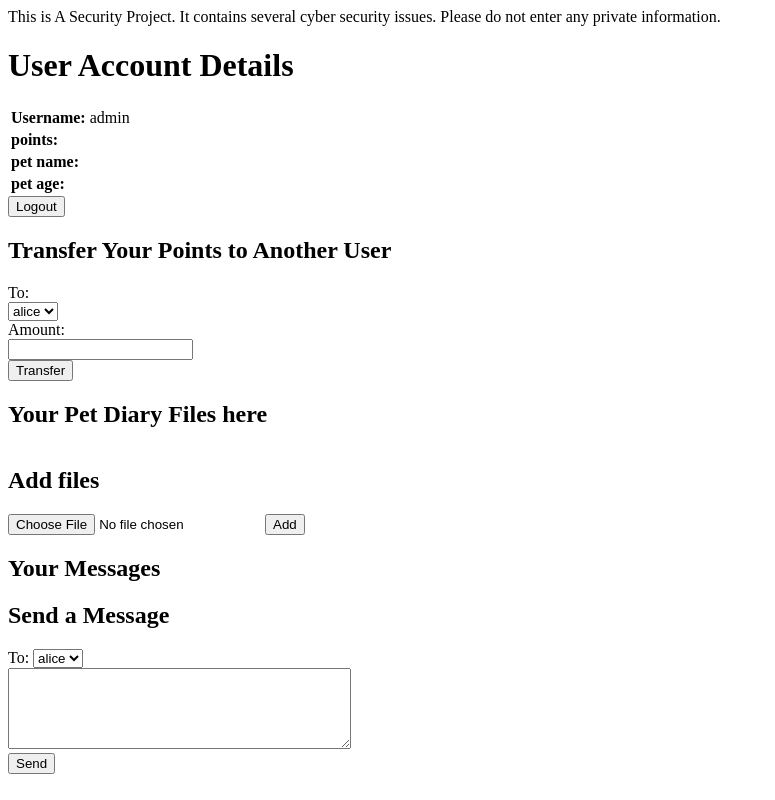
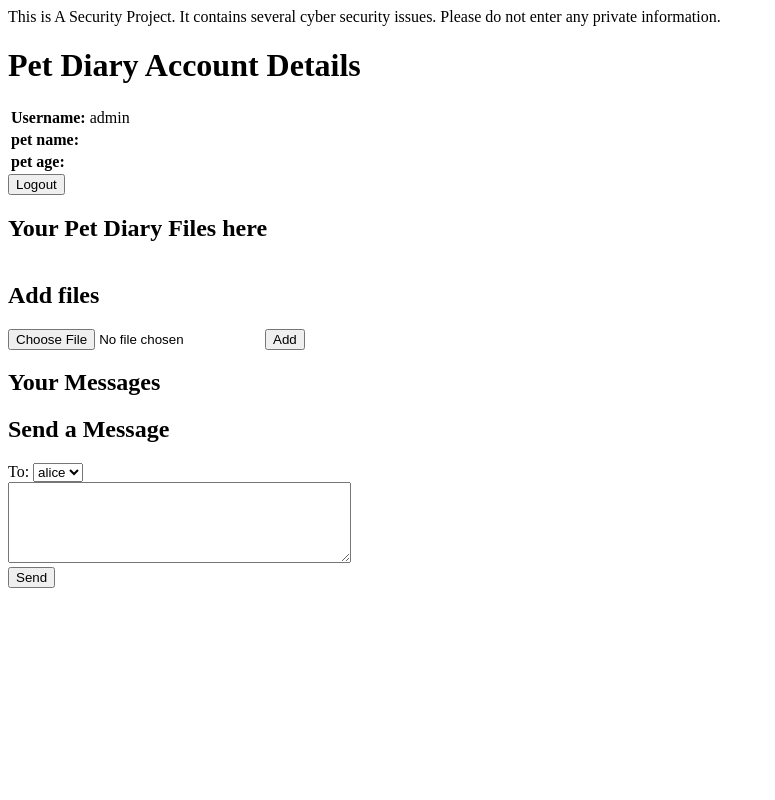
Before and after one commit to SrinathAkkem/Broken-Access-Control-Matrix, a Django app: page /pages/ in a window 1280 px wide. Shown: the whole page, without its empty margins (0-775 px from the left). Run offline with Django 3.2, Linux system fonts and the light colour scheme; a user stored in the database is signed in; data comes from the database, SQL or seed files in the repository; both versions use the stored data as it was after the commit.

Commit message:
commit 4

```diff
--- /dev/null
+++ b/media/user_3/lassie.txt
@@ -0,0 +1 @@
+Lassie is my dog.
--- a/pages/templates/pages/index.html
+++ b/pages/templates/pages/index.html
@@ -5,13 +5,11 @@
     </head>
 
     <body>
-        <h1>User Account Details</h1>
+        <h1>Pet Diary Account Details</h1>
 
     <table>
         <tr>
-            <th style="text-align:left">Username:<td>{{user.username}}
-        </tr>
-            <th style="text-align:left">points: <td>{{user.account.points}}
+            <th style="text-align:left">Username: <td>{{user.username}}
         </tr>
             <th style="text-align:left">pet name: <td>{{user.account.pet}}
         </tr>
@@ -21,22 +19,6 @@
     <form action="logout/" method="POST">
         {% csrf_token %}
         <input type="submit" value="Logout">
-    </form>
-
-    <h2>Transfer Your Points to Another User</h2>
-
-    <form action="transfer/" method="GET">
-    <span>To:</span><br/>
-    <select name="to">
-        {% for account in accounts %}
-        <option value="{{account.owner.username}}">{{account.owner.username}}</option>
-        {% endfor %}
-    </select><br/>
-
-    <span>Amount:</span><br/>
-    <input type="number" name="amount"/><br/>
-
-    <input type="submit" value="Transfer"/>
     </form>
 
     <h2>Your Pet Diary Files here</h2>
--- a/pages/urls.py
+++ b/pages/urls.py
@@ -1,5 +1,5 @@
 from django.urls import path
-from .views import homePage, transferView, addView, downloadView, deleteView, addMailView, mailView
+from .views import homePage, addView, downloadView, deleteView, addMailView, mailView
 
 urlpatterns = [
     path('', homePage, name='home'),
@@ -7,7 +7,6 @@
     path('add/', addView, name='add'),
     path('download/<int:fileid>', downloadView, name='add'),
     path('delete/', deleteView, name='delete'),
-    path('transfer/', transferView, name='transfer'),
     path('addmail/', addMailView, name='add'),
     path('mail/', mailView, name='mail'),
 ]
--- a/pages/views.py
+++ b/pages/views.py
@@ -12,19 +12,6 @@
 from django.contrib.auth.hashers import make_password
 import json
 import requests
-
-@login_required
-def transferView(request):
-    request.session['to'] = request.GET.get('to')
-    request.session['amount'] = int(request.GET.get('amount'))
-    amount = request.session['amount']
-    to = User.objects.get(username=request.session['to'])
-    request.user.account.points -= amount
-    to.account.points += amount
-    request.user.account.save()
-    to.account.save()
-
-    return redirect('/')
 
 def downloadView(request, fileid):
     f = File.objects.get(pk=fileid)
--- a/sqlquery.py
+++ b/sqlquery.py
@@ -6,14 +6,14 @@
 DEFAULT_PATH = os.path.join(os.path.dirname(__file__), 'db.sqlite3')
 
 def query():
-	return "Fifi%"
+	return "Lassie%"
 
 def main(argv):
 	user_id = sys.argv[1]
 	conn = sqlite3.connect(DEFAULT_PATH)
 	cursor = conn.cursor()
-	response = cursor.execute("SELECT points FROM pages_account WHERE owner_id='%s' and pet LIKE '%%%s%%'" % (user_id, query())).fetchall()
-	print('Users points:')
+	response = cursor.execute("SELECT petage FROM pages_account WHERE owner_id='%s' and pet LIKE '%%%s%%'" % (user_id, query())).fetchall()
+	print('Pets age:')
 	for r in response:
 		print(r[0])
 
```
Also changed, not shown: db.sqlite3.
